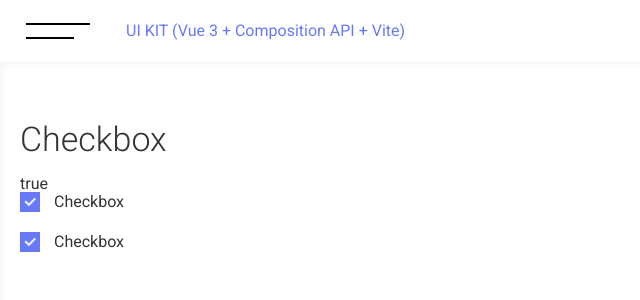
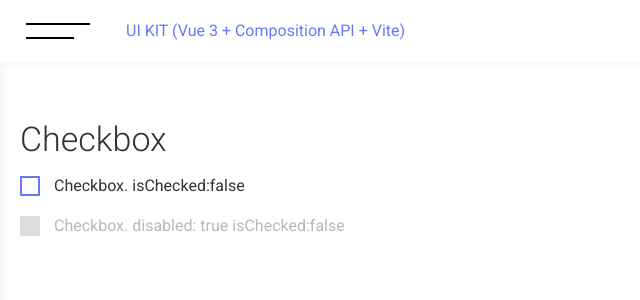
Before and after one commit to MarkusFletcher/UI-Kit-Vue3, a Vue app: page /checkbox in a window 1280 px wide. Shown: the top 300 px of the page, without its empty margins (0-640 px from the left). Built offline with nearby package versions, Linux system fonts and the light colour scheme.

Commit message:
checkbox

```diff
--- a/src/components/ui/checkbox/Checkbox.vue
+++ b/src/components/ui/checkbox/Checkbox.vue
@@ -1,5 +1,5 @@
 <script setup>
-const emits = defineEmits(['update: checked'])
+const emits = defineEmits(['change'])
 
 const props = defineProps({
   name: {
@@ -29,7 +29,8 @@ const props = defineProps({
 })
 
 const handleClick = (e) => {
-  console.log(e)
+  emits('change', e)
+  // console.log(e)
 }
 </script>
 
@@ -42,7 +43,9 @@ const handleClick = (e) => {
     :checked="checked"
     :disabled="disabled"
     :required="required"
-    @input="handleClick($event)">
+    @input="handleClick"
+    >
+    <!-- @input="handleClick($event)" -->
   <label :for="id">
     <slot></slot>
   </label>
--- a/src/views/Checkbox.vue
+++ b/src/views/Checkbox.vue
@@ -2,21 +2,34 @@
 import {ref} from 'vue'
 import VCheckbox from '@/components/ui/checkbox/Checkbox.vue'
 
-const isChecked = ref(true)
+const isChecked1 = ref(false)
+const isChecked2 = ref(false)
+const isDisabled2 = ref(true)
 
+const checkboxClick1 = () => {
+  isChecked1.value = !isChecked1.value
+  changeActivity2()
+}
 
+const checkboxClick2 = () => {
+  isChecked2.value = !isChecked2.value
+}
+
+const changeActivity2 = () => {
+  isDisabled2.value = !isDisabled2.value
+}
 </script>
 
 <template>
   <h1 class="heading-1">Checkbox</h1>
-  {{ isChecked }}
   <div class="row">
     <v-checkbox
       name="checkbox-1"
       id="checkbox-1"
       value="checkbox-1"
-      v-model:checked="isChecked">
-      Checkbox
+      :checked="isChecked1"
+      @change="checkboxClick1">
+      Checkbox. isChecked:{{ isChecked1 }}
     </v-checkbox>
   </div>
   <div class="row">
@@ -24,8 +37,10 @@ const isChecked = ref(true)
       name="checkbox-2"
       id="checkbox-2"
       value="checkbox-2"
-      v-model:checked="isChecked">
-      Checkbox
+      :disabled="isDisabled2"
+      :checked="isChecked2"
+      @change="checkboxClick2">
+      Checkbox. disabled: {{ isDisabled2 }} isChecked:{{ isChecked2 }}
     </v-checkbox>
   </div>
 
```
